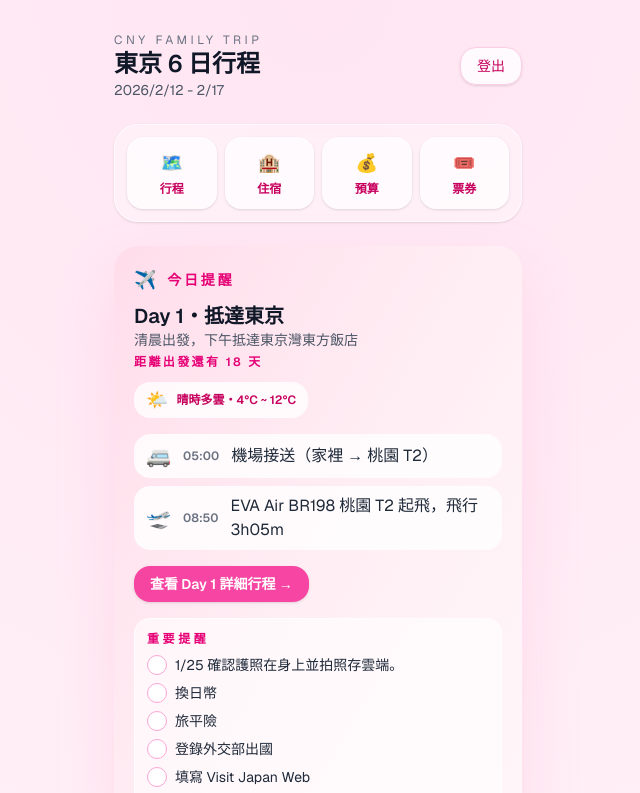
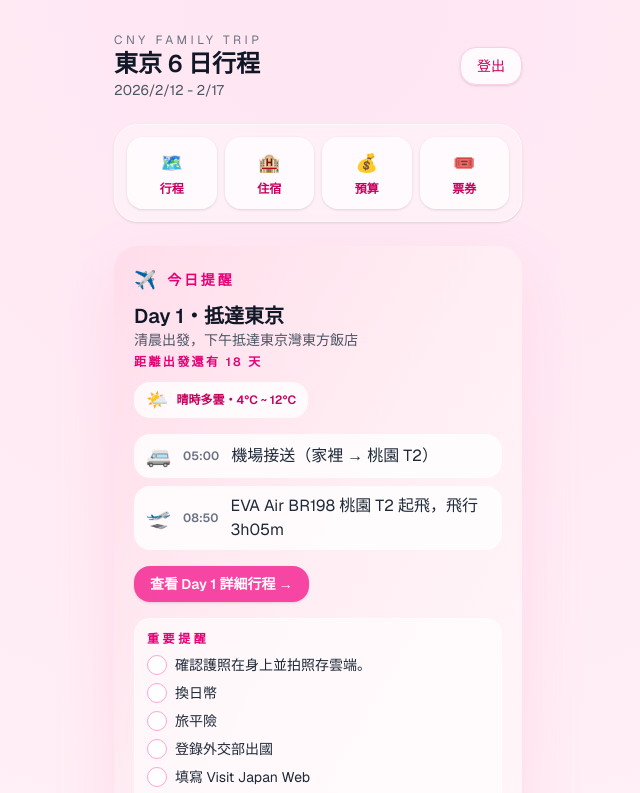
Before and after one commit to Tiffany0322/cny-trip, a Next.js app: page / in a window 1280 px wide. Shown: the top 793 px of the page, without its empty margins (322-962 px from the left). Built offline with nearby package versions, Linux system fonts and the light colour scheme; no server answers.

Commit message:
update: remove date prefix from checklist item

```diff
--- a/components/Checklist.tsx
+++ b/components/Checklist.tsx
@@ -3,7 +3,7 @@
 import { useState, useEffect } from "react";
 
 const initialItems = [
-    "1/25 確認護照在身上並拍照存雲端。",
+    "確認護照在身上並拍照存雲端。",
     "換日幣",
     "旅平險",
     "登錄外交部出國",
@@ -54,8 +54,8 @@ export function Checklist() {
                         >
                             <div
                                 className={`flex-shrink-0 w-5 h-5 rounded-full border flex items-center justify-center transition ${isChecked
-                                        ? "bg-pink-500 border-pink-500 text-white"
-                                        : "bg-white border-pink-300"
+                                    ? "bg-pink-500 border-pink-500 text-white"
+                                    : "bg-white border-pink-300"
                                     }`}
                             >
                                 {isChecked && (
```
